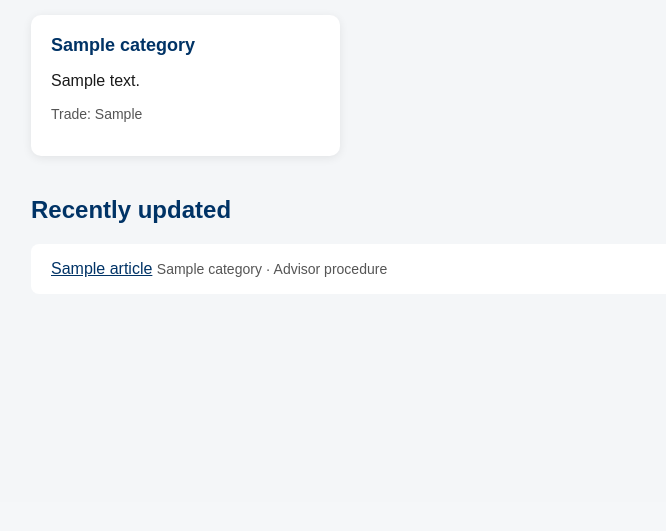
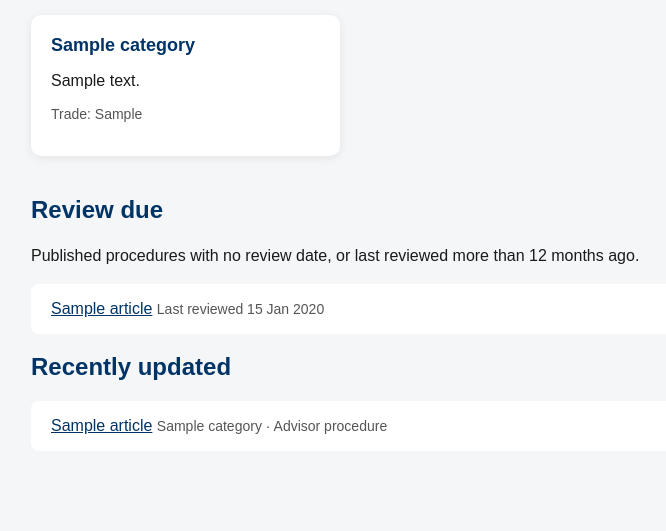
Before and after one commit to jomoz-dev/repairs-knowledge-base, a Django app: page / in a window 1280 px wide. Shown: the part 298-829 px from the top of the page, without its empty margins (129-795 px from the left). Before the commit the page ends 575 px from the top, so only its background shows below. Run offline with Django 4.2, Linux system fonts and the light colour scheme; a user stored in the database is signed in; tables that the repository leaves empty hold one stand-in row (values such as "Sample post").

Commit message:
Add document control for procedures: review date, reviewer and drafts.
Advisors only see issued articles; staff can see unpublished drafts and anything last reviewed more than 12 months ago.

```diff
--- a/knowledge/models.py
+++ b/knowledge/models.py
@@ -1,5 +1,9 @@
+from datetime import date, timedelta
+
 from django.db import models
 from django.urls import reverse
+
+REVIEW_INTERVAL_DAYS = 365
 
 
 class Category(models.Model):
@@ -56,7 +60,20 @@ class Article(models.Model):
     body = models.TextField(
         help_text="Plain paragraphs. Use a blank line between paragraphs."
     )
-    published = models.BooleanField(default=True)
+    published = models.BooleanField(
+        default=True,
+        help_text="Unpublished articles are drafts. Advisors cannot see them.",
+    )
+    reviewed_on = models.DateField(
+        null=True,
+        blank=True,
+        help_text="Date this procedure was last checked against current policy.",
+    )
+    reviewed_by = models.CharField(
+        max_length=120,
+        blank=True,
+        help_text="Role or name of the last reviewer, e.g. Housing Repairs Coordinator.",
+    )
     updated_at = models.DateTimeField(auto_now=True)
     created_at = models.DateTimeField(auto_now_add=True)
 
@@ -71,3 +88,10 @@ class Article(models.Model):
 
     def body_paragraphs(self):
         return [p.strip() for p in self.body.split("\n\n") if p.strip()]
+
+    def review_is_due(self):
+        if not self.published:
+            return False
+        if not self.reviewed_on:
+            return True
+        return date.today() - self.reviewed_on > timedelta(days=REVIEW_INTERVAL_DAYS)
--- a/knowledge/views.py
+++ b/knowledge/views.py
@@ -1,25 +1,51 @@
 from django.contrib.auth.decorators import login_required
 from django.db.models import Q
+from django.http import Http404
 from django.shortcuts import get_object_or_404, render
 
 from .models import Article, Category
 
 
+def visible_articles(user):
+    articles = Article.objects.all()
+    if user.is_staff:
+        return articles
+    return articles.filter(published=True)
+
+
 @login_required
 def home(request):
     categories = Category.objects.all()
-    recent = Article.objects.filter(published=True).order_by("-updated_at")[:6]
+    recent = (
+        visible_articles(request.user)
+        .filter(published=True)
+        .order_by("-updated_at")[:6]
+    )
+    drafts = Article.objects.none()
+    review_due = Article.objects.none()
+    if request.user.is_staff:
+        drafts = Article.objects.filter(published=False)
+        review_due = [
+            article
+            for article in Article.objects.filter(published=True)
+            if article.review_is_due()
+        ]
     return render(
         request,
         "knowledge/home.html",
-        {"categories": categories, "recent": recent},
+        {
+            "categories": categories,
+            "recent": recent,
+            "drafts": drafts,
+            "review_due": review_due,
+        },
     )
 
 
 @login_required
 def category_detail(request, slug):
     category = get_object_or_404(Category, slug=slug)
-    articles = category.articles.filter(published=True)
+    articles = visible_articles(request.user).filter(category=category)
     return render(
         request,
         "knowledge/category.html",
@@ -29,9 +55,12 @@ def category_detail(request, slug):
 
 @login_required
 def article_detail(request, slug):
-    article = get_object_or_404(Article, slug=slug, published=True)
+    article = get_object_or_404(Article, slug=slug)
+    if not article.published and not request.user.is_staff:
+        raise Http404()
     related = (
-        Article.objects.filter(published=True, category=article.category)
+        visible_articles(request.user)
+        .filter(category=article.category)
         .exclude(pk=article.pk)[:4]
     )
     return render(
@@ -46,7 +75,7 @@ def search(request):
     query = request.GET.get("q", "").strip()
     results = Article.objects.none()
     if query:
-        results = Article.objects.filter(published=True).filter(
+        results = visible_articles(request.user).filter(
             Q(title__icontains=query)
             | Q(summary__icontains=query)
             | Q(body__icontains=query)
--- a/static/style.css
+++ b/static/style.css
@@ -206,6 +206,16 @@ button,
     color: white;
 }
 
+.pill.draft {
+    background: #6c757d;
+    color: white;
+}
+
+.pill.review-due {
+    background: #f0ad4e;
+    color: #1a1a1a;
+}
+
 .sr-only {
     position: absolute;
     width: 1px;
--- a/templates/knowledge/category.html
+++ b/templates/knowledge/category.html
@@ -13,7 +13,10 @@
     <li>
         <a href="{{ article.get_absolute_url }}">{{ article.title }}</a>
         <p>{{ article.summary }}</p>
-        <span class="meta">{{ article.get_audience_display }} · {{ article.get_related_priority_display }}</span>
+        <span class="meta">
+            {{ article.get_audience_display }} · {{ article.get_related_priority_display }}
+            {% if not article.published %} · Draft{% elif article.review_is_due %} · Review due{% endif %}
+        </span>
     </li>
     {% empty %}
     <li>No published articles in this category yet.</li>
--- a/templates/knowledge/home.html
+++ b/templates/knowledge/home.html
@@ -18,6 +18,33 @@
     {% endfor %}
 </section>
 
+{% if drafts %}
+<h2>Drafts (staff only)</h2>
+<ul class="article-list">
+    {% for article in drafts %}
+    <li>
+        <a href="{{ article.get_absolute_url }}">{{ article.title }}</a>
+        <span class="meta">{{ article.category.name }} · not issued to advisors</span>
+    </li>
+    {% endfor %}
+</ul>
+{% endif %}
+
+{% if review_due %}
+<h2>Review due</h2>
+<p class="lede">Published procedures with no review date, or last reviewed more than 12 months ago.</p>
+<ul class="article-list">
+    {% for article in review_due %}
+    <li>
+        <a href="{{ article.get_absolute_url }}">{{ article.title }}</a>
+        <span class="meta">
+            {% if article.reviewed_on %}Last reviewed {{ article.reviewed_on|date:"d M Y" }}{% else %}Never reviewed{% endif %}
+        </span>
+    </li>
+    {% endfor %}
+</ul>
+{% endif %}
+
 {% if recent %}
 <h2>Recently updated</h2>
 <ul class="article-list">
```
Also changed, not shown: knowledge/admin.py (+26 -1 lines), knowledge/management/commands/seed_knowledge.py (+42 -1 lines), knowledge/tests.py (+49 -0 lines), templates/knowledge/article.html (+13 -1 lines), README.md, knowledge/migrations/0002_article_reviewed_by_article_reviewed_on_and_more.py (added).
